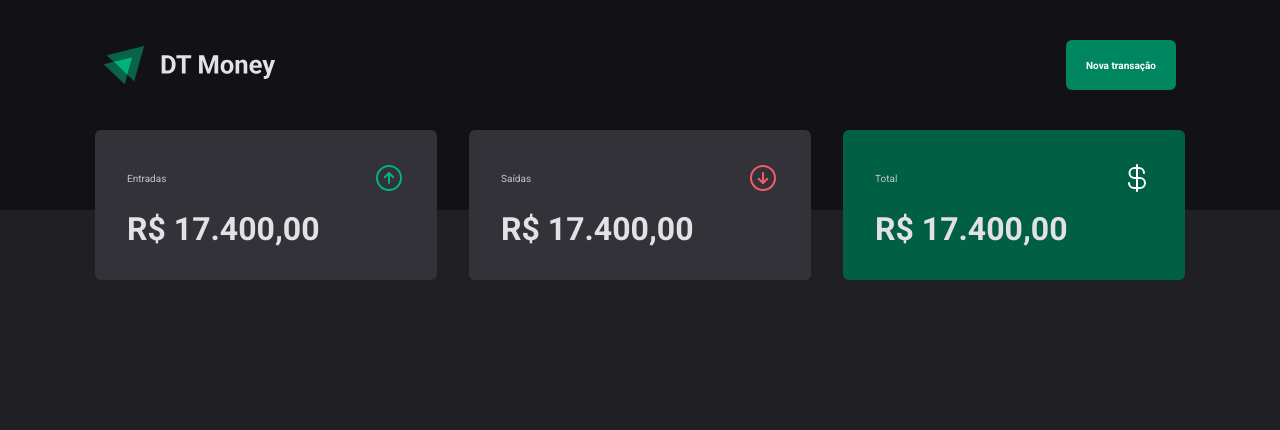
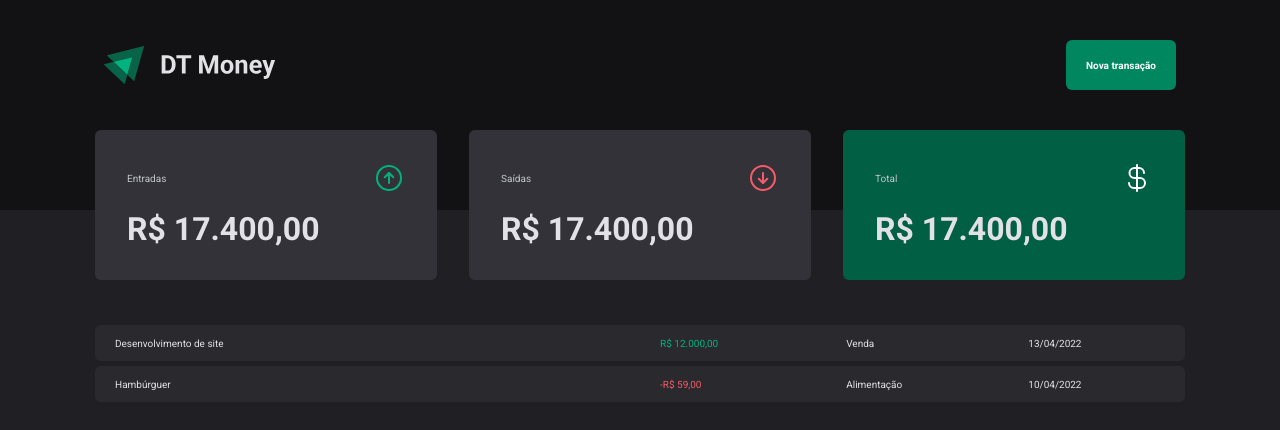
Before and after one commit to ayhamyza/DT---Money, a React (Vite) app: page / in a window 1280 px wide. Shown: the top 430 px of the page. Built offline with nearby package versions, Linux system fonts and the light colour scheme.

Commit message:
transaction table

```diff
--- a/src/pages/Transactions/index.tsx
+++ b/src/pages/Transactions/index.tsx
@@ -1,11 +1,39 @@
 import { Header } from "../../components/Header";
 import { Summary } from "../../components/Summary";
+import { PriceHighlight, TransactionsContainer, TransactionsTable } from "./styles";
 
 export function Transactions() {
   return (
     <div>
       <Header />
       <Summary />
+
+      <TransactionsContainer>
+        <TransactionsTable>
+          <tbody>
+            <tr>
+              <td width="50%">Desenvolvimento de site</td>
+              <td>
+                <PriceHighlight variant="income">
+                  R$ 12.000,00
+                </PriceHighlight>
+              </td>
+              <td>Venda</td>
+              <td>13/04/2022</td>
+            </tr>
+            <tr>
+              <td width="50%">Hambúrguer</td>
+              <td>
+                <PriceHighlight variant="outcome">
+                  -R$ 59,00
+                </PriceHighlight>
+              </td>
+              <td>Alimentação</td>
+              <td>10/04/2022</td>
+            </tr>
+          </tbody>
+        </TransactionsTable>
+      </TransactionsContainer>
     </div>
   );
 }
--- a/src/pages/Transactions/styles.ts
+++ b/src/pages/Transactions/styles.ts
@@ -0,0 +1,39 @@
+
+import styled from "styled-components";
+
+export const TransactionsContainer = styled.main`
+  width: 100%;
+  max-width: 1120px;
+  margin: 4rem auto 0;
+  padding: 0 1.5rem;
+`;
+
+export const TransactionsTable = styled.table`
+  width: 100%;
+  border-collapse: separate;
+  border-spacing: 0 0.5rem;
+  /* margin-top: 1.5rem; */
+
+  td {
+    padding: 1.25rem 2rem;
+    background: ${props => props.theme["gray-700"]};
+
+    &:first-child {
+      border-top-left-radius: 6px;
+      border-bottom-left-radius: 6px;
+    }
+
+    &:last-child {
+      border-top-right-radius: 6px;
+      border-bottom-right-radius: 6px;
+    }
+  }
+`;
+
+interface PriceHighlightProps {
+  variant: "income" | "outcome";
+}
+
+export const PriceHighlight = styled.span<PriceHighlightProps>`
+  color: ${props => props.variant === "income" ? props.theme["green-300"] : props.theme["red-300"]};
+`;
```
